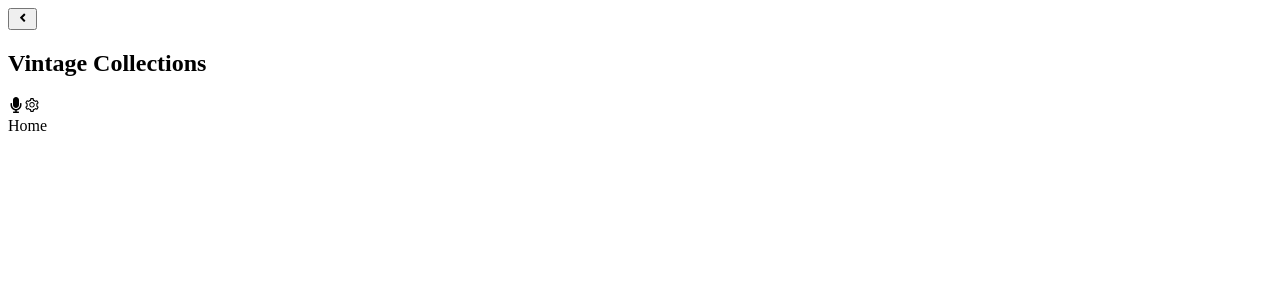
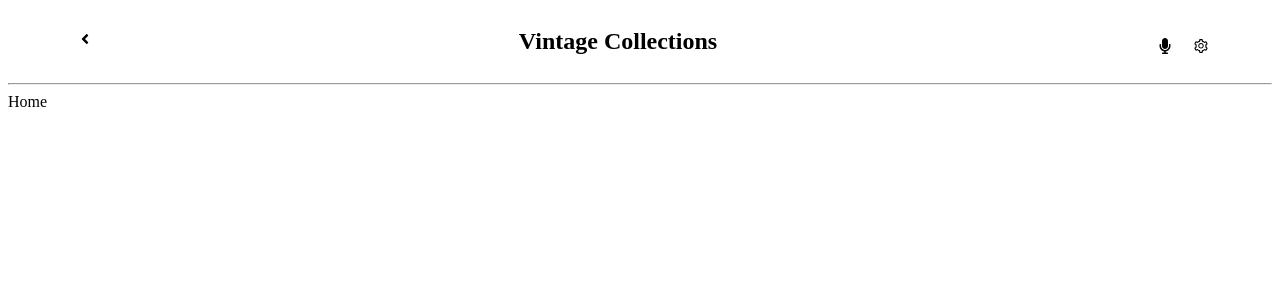
Before and after one commit to KUBAHO3/metrics-web-app, a React (Create React App) app: page / in a window 1280 px wide. Shown: the top 300 px of the page. Built offline with nearby package versions, Linux system fonts and the light colour scheme.

Commit message:
Add nav styles

```diff
--- a/src/components/Navbar.js
+++ b/src/components/Navbar.js
@@ -1,15 +1,16 @@
 import React from 'react';
 import { FaAngleLeft, FaMicrophone } from 'react-icons/fa';
 import { AiOutlineSetting } from 'react-icons/ai';
+import '../styles/Navbar.css';
 
 function Navbar() {
   return (
-    <nav className="consDisplay displays">
-      <button className="backBtn iconSize" type="button" key={Date.now()} aria-label="Back"><FaAngleLeft /></button>
+    <nav className="navbar-container">
+      <button className="back-button" type="button" key={Date.now()} aria-label="Back"><FaAngleLeft /></button>
       <h2>Vintage Collections</h2>
-      <div className="iconsCtn displays">
-        <span className="iconSize"><FaMicrophone /></span>
-        <span className="iconSize"><AiOutlineSetting /></span>
+      <div className="nav-icons">
+        <span className="nav-icon"><FaMicrophone /></span>
+        <span className="nav-icon"><AiOutlineSetting /></span>
       </div>
     </nav>
   );
--- a/src/pages/Layout.js
+++ b/src/pages/Layout.js
@@ -6,6 +6,7 @@ function Layout() {
   return (
     <>
       <Navbar />
+      <hr />
       <Outlet />
     </>
   );
--- /dev/null
+++ b/src/styles/Navbar.css
@@ -0,0 +1,22 @@
+.navbar-container {
+    display: flex;
+    justify-content: space-between;
+    padding: 0 5%;
+}
+
+.back-button {
+    background: none;
+	color: inherit;
+	border: none;
+	font: inherit;
+	cursor: pointer;
+	outline: inherit;
+}
+
+.nav-icon {
+    padding-left: 20px;
+}
+
+.nav-icons {
+    padding-top: 30px;
+}
```
